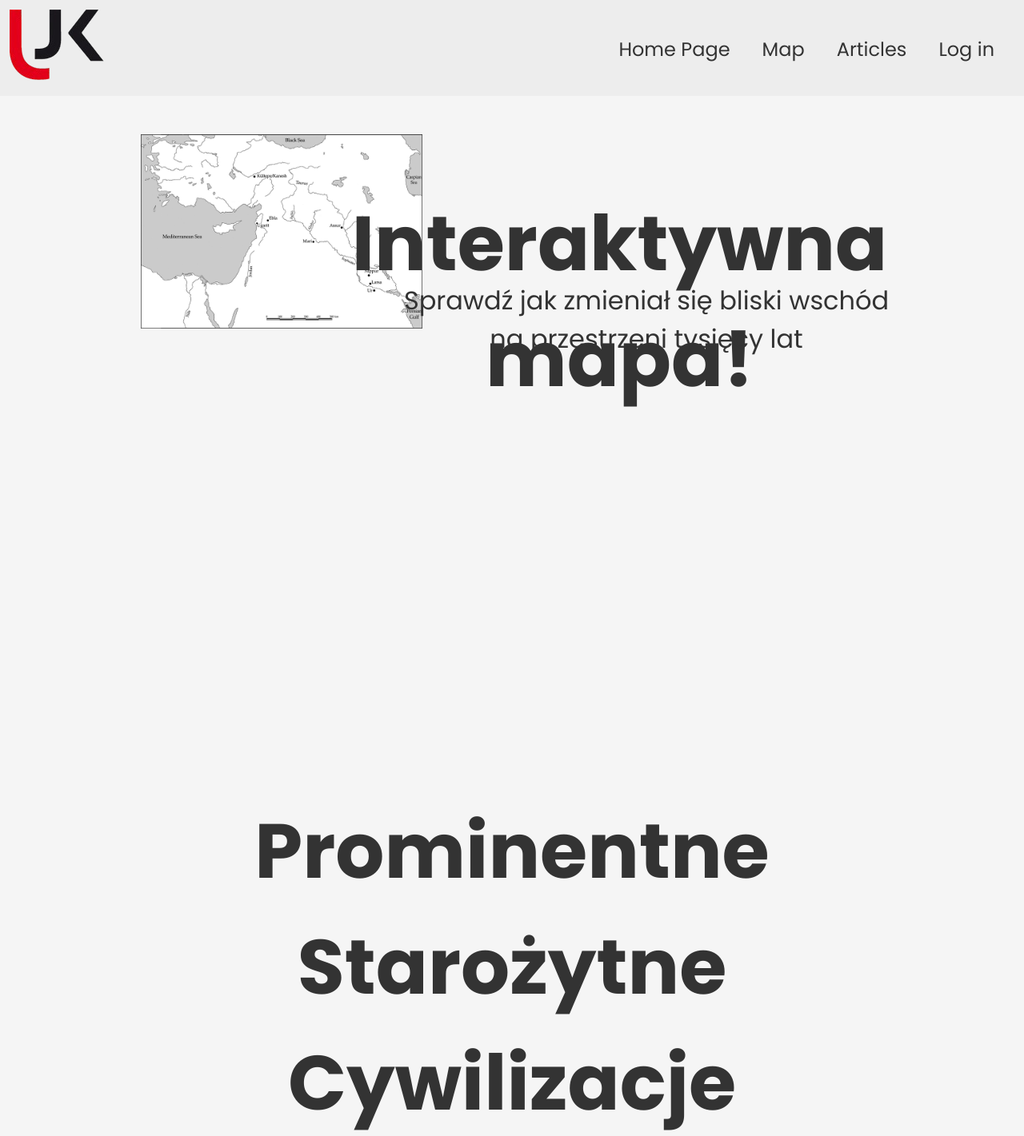
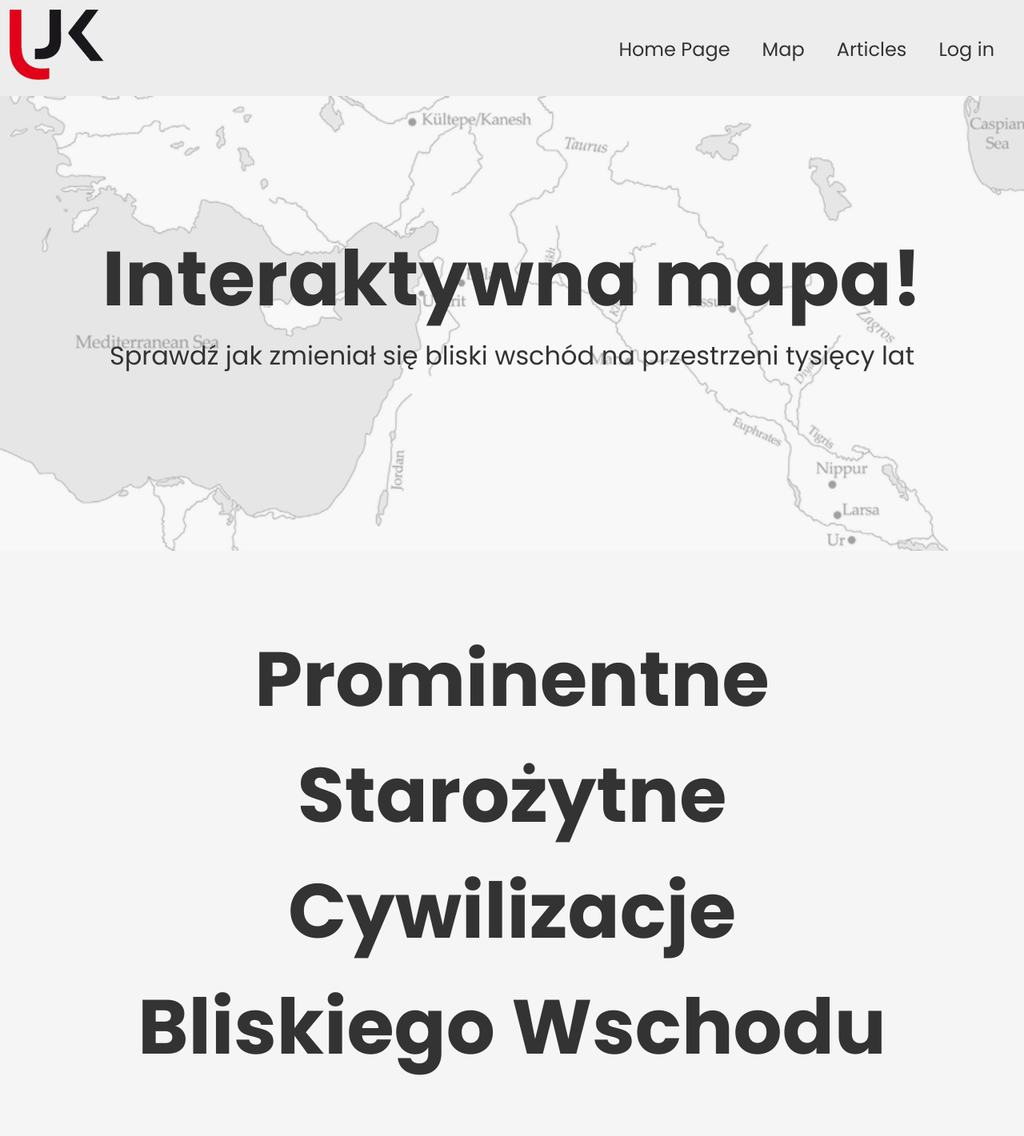
Before and after one commit to Kaczpr/BronzeAgeWebpage, a PHP site: page /html/index.html in a window 1280 px wide. Shown: the top 1421 px of the page at 80% size. Run offline with PHP 8.4, Linux system fonts and the light colour scheme.

Commit message:
hero redone
Remade hero section

```diff
--- a/css/style.css
+++ b/css/style.css
@@ -66,43 +66,41 @@ footer {
 .logo:hover {
   transform: scale(1.1);
 }
-.hero {
+.hero{
+  transform: translateY(-5svh);
+  width: 100%;
+  margin: auto;
+  padding: auto;
+  overflow: auto;
+}
+.heroImage{
+  width: 100%;
+}
+.heroImage img{
+  background-image: url(../images/map.png);
+  width: 100%;
+  display: block;
+  margin: 5svh auto;
   position: relative;
-  min-height: 100dvh;
-  margin: 2em 10em;
+  opacity: 35%;
 }
-.heroImage {
-  position: relative;
+.heroText{
+  width: 100%;
+  position: absolute;
+  left: 0;
+  bottom: 40%;
+  text-align: center;
+}
+.heroText h1{
+  font-size: 6em;
+}
+.heroText p{
+  margin: 0;
+  font-size: 2em;
+  font-weight: 400;
 }
 
-.heroImage img {
-  width: 40%;
-  padding: 1em;
-  transition: 1s;
-}
-.heroText {
-  text-align: center;
-}
-.heroText h1 {
-  position: absolute;
-  top: 10%;
-  left: 28%;
-  font-size: 6em;
-  transition: 1s;
-}
-.heroText p {
-  position: absolute;
-  top: 25%;
-  left: 35%;
-  font-size: 2em;
-  transition: 1s;
-}
-.heroText:hover {
-  font-size: 105%;
-}
-.heroImage img:hover {
-  transform: scale(1.1);
-}
+
 
 .civs {
   width: 80%;
```
Also changed, not shown: images/map.png.
